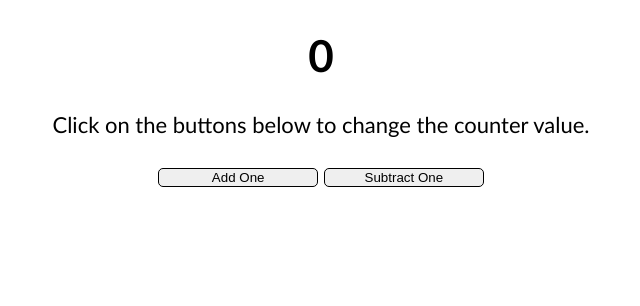
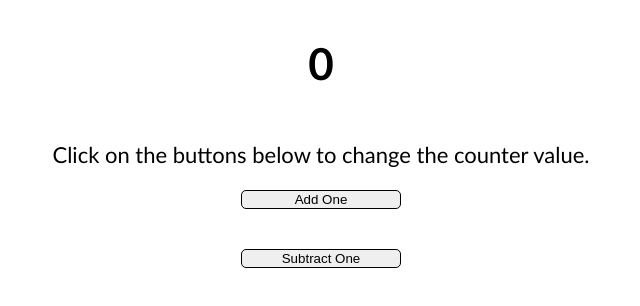
Before and after one commit to svmarinez/VanillaJS-Counter, a website built with Parcel: page index.html in a window 1280 px wide. Shown: the whole page, without its empty margins (319-959 px from the left). Built offline with nearby package versions, Linux system fonts and the light colour scheme.

Commit message:
Changes to CSS: use FLEXBOX

```diff
--- a/src/styles.css
+++ b/src/styles.css
@@ -7,6 +7,7 @@ button {
   border: 1px solid black;
   width: 10rem;
   border-radius: 5px;
+  margin-bottom: 5vh;
 }
 
 button:hover {
@@ -14,5 +15,8 @@ button:hover {
 }
 
 .container {
-  text-align: center;
+  display: flex;
+  flex-direction: column;
+  justify-items: center;
+  align-items: center;
 }
```
